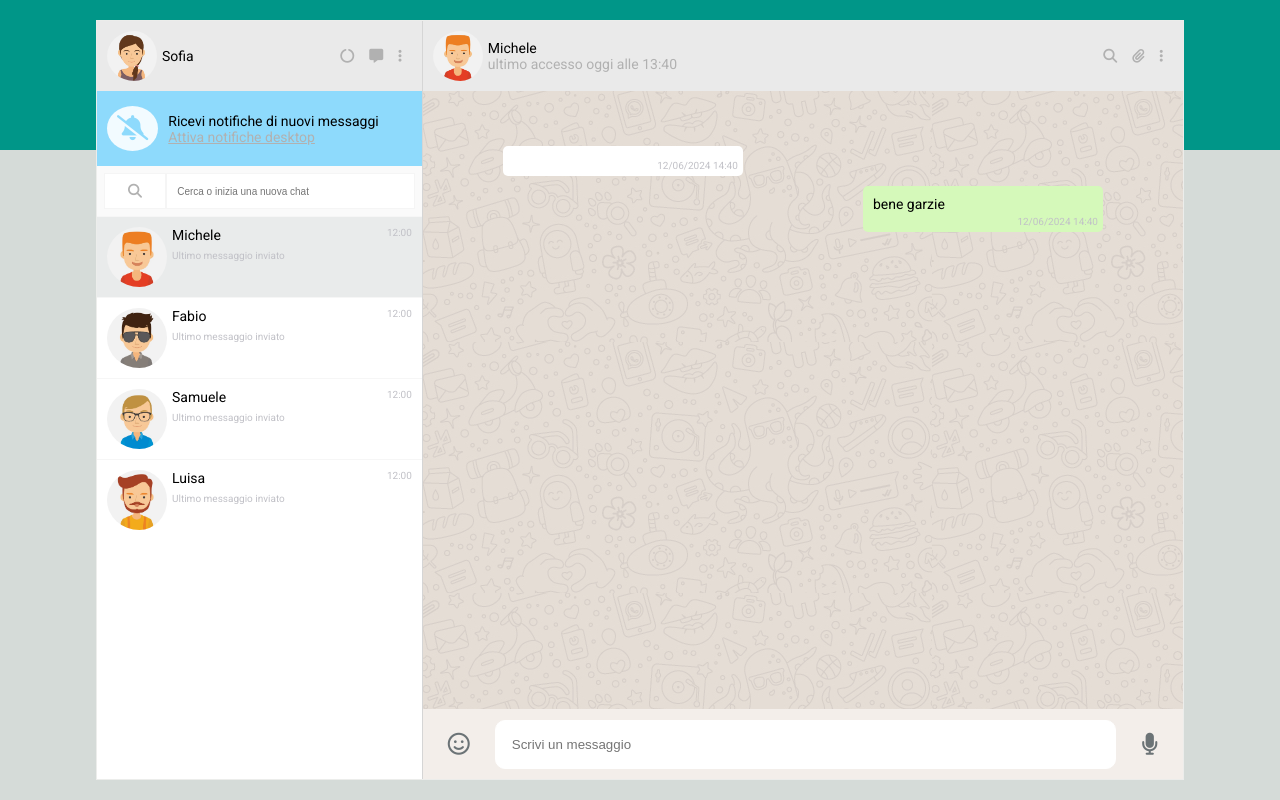
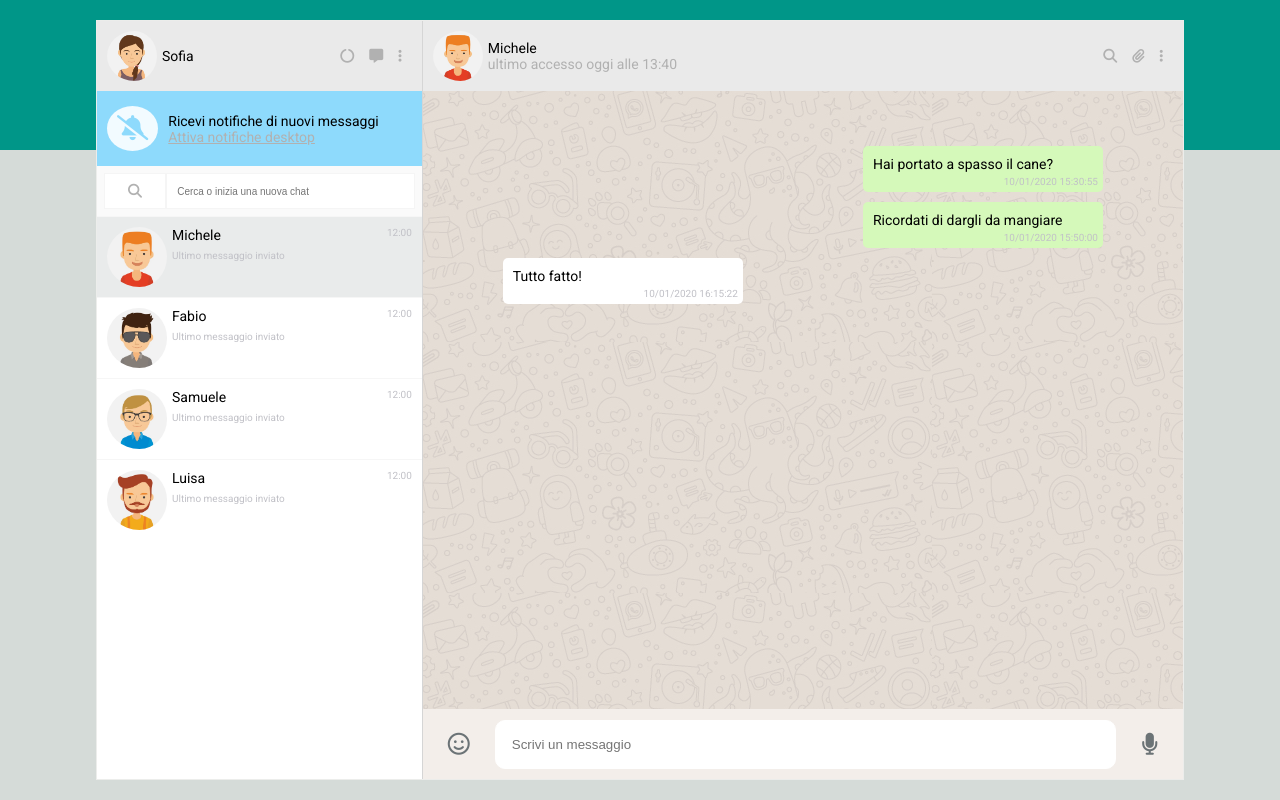
Before and after one commit to Casimiro-Moliterni/vue-boolzapp, a plain HTML site: page index.html in a window 1280 px wide. Drawn offline with nearby package versions, Linux system fonts and the light colour scheme.

Commit message:
add : message

```diff
--- a/css/style.css
+++ b/css/style.css
@@ -152,7 +152,10 @@ img {
     border-radius: 5px;
     padding: 10px 5px 5px 10px;
 }
-.receved-message{
+
+
+
+.message-box.received{
     background-color: white;
     margin-right: auto;
     margin-bottom: 10px;
@@ -162,7 +165,7 @@ img {
     margin-top: 4px;
     text-align: right;
 }
-.invied-message{
+.message-box.sent{
     background-color: #d5f9ba;
     margin-left: auto;
     margin-bottom: 10px;
--- a/index.html
+++ b/index.html
@@ -97,16 +97,12 @@
                 </div>
                 <!-- parte centrale col-60  -->
                  <div class="container-message ">
-                    <div class="box-message   ">
-                        <div class="message-box receved-message" >
-                            <div class="text-script"></div>
-                            <div class="small-text clock-message">12/06/2024 14:40</div>
+
+                        <div class="message-box" v-for="singleMessage,index in contacts[activeItem].messages" :class="singleMessage.status">
+                            <div class="text-script " >{{singleMessage.message}}</div>
+                            <div class="small-text clock-message">{{singleMessage.date}}</div>
                         </div>
-                        <div class="message-box invied-message">
-                            <div class="text-script">bene garzie</div>
-                            <div class="small-text clock-message">12/06/2024 14:40</div>
-                        </div>
-                    </div>
+
                  </div>
                  <!-- container text input  -->
                  <div class="container-user-message d-flex align-items-center space-between">
```
